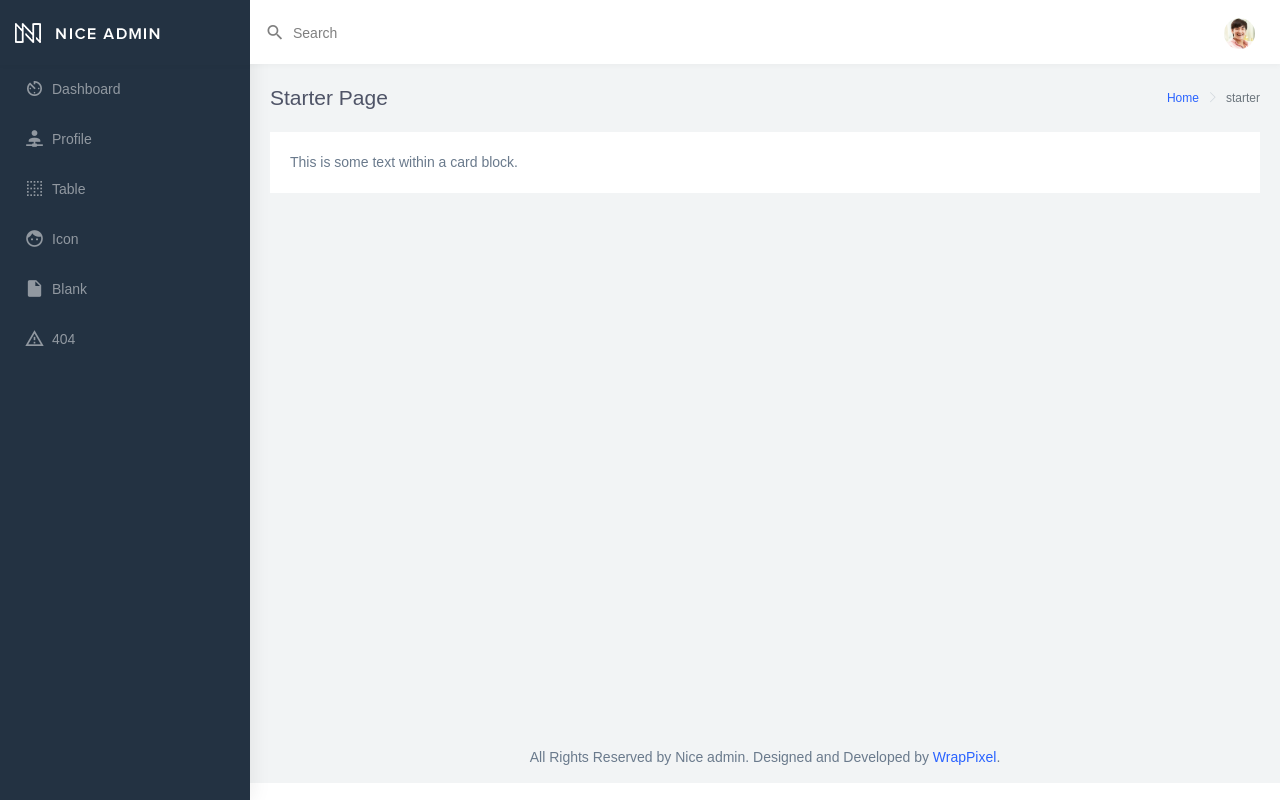
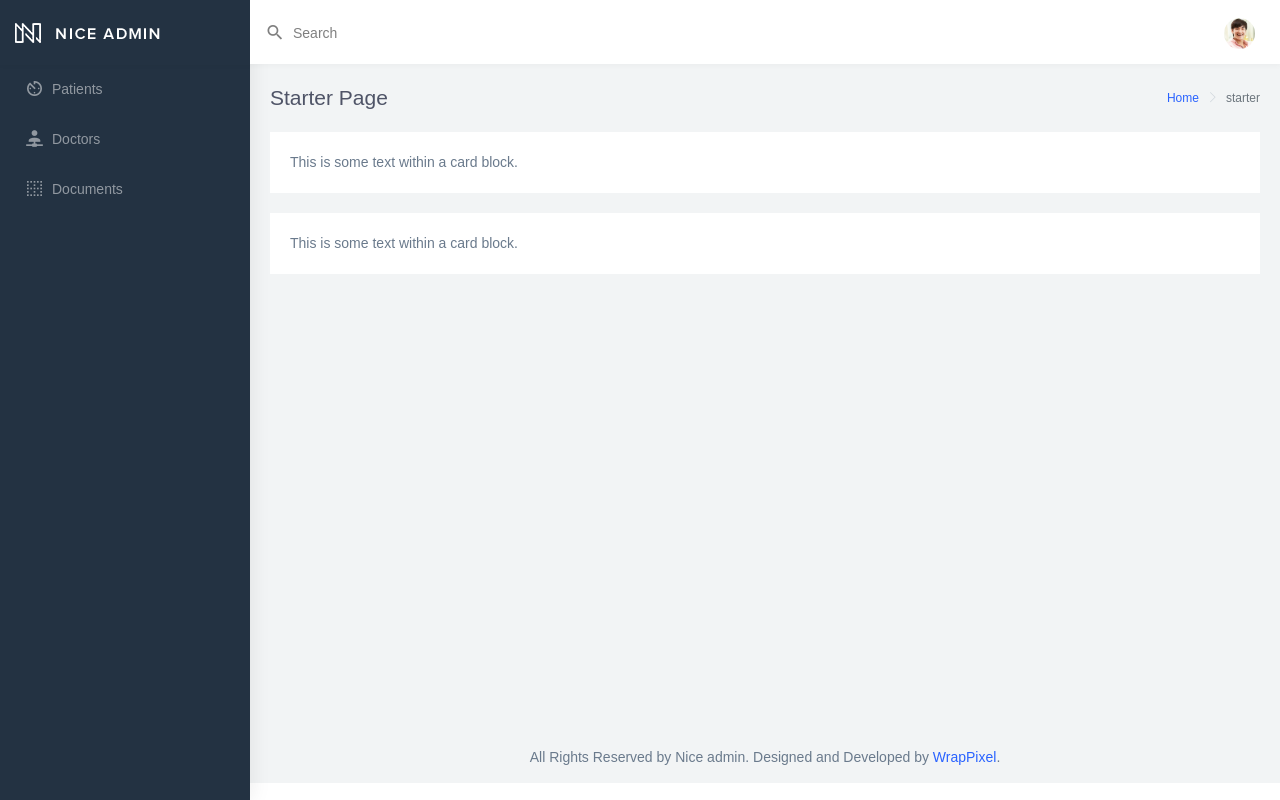
Before and after one commit to neel-bp/web_integration, a Flask app: page /starter in a window 1280 px wide. Run offline with Flask 2, Linux system fonts and the light colour scheme; some libraries are stand-ins or nearby versions; some web fonts are replaced.

Commit message:
patient initial

```diff
--- a/web_integration/__init__.py
+++ b/web_integration/__init__.py
@@ -3,5 +3,6 @@ from flask import Flask
 app = Flask(__name__)
 
 app.config['SECRET_KEY'] = 'ninggagaga'
+rest_link = 'http://127.0.0.1:8080'
 
 from web_integration import routes
--- a/web_integration/routes.py
+++ b/web_integration/routes.py
@@ -1,5 +1,7 @@
-from web_integration import app
-from flask import render_template
+from web_integration import app, rest_link
+from flask import render_template, abort
+import requests
+from web_integration.utilfuncs import time_con
 
 @app.route('/',methods=['GET','POST'])
 def home():
@@ -8,3 +10,11 @@ def home():
 @app.route('/starter',methods=['GET','POST'])
 def starter():
     return render_template('starter-kit.html', title='Starter', page_title='Starter Page', breadcrumb_title='starter')
+
+@app.route('/patients', methods=['GET'])
+def patients():
+    r = requests.get(f'{rest_link}/patients')
+    if r.status_code != 200:
+        abort(500)
+    patient_list = r.json()
+    return render_template('patients.html',title='Patients',page_title='Patients',breadcrumb_title='Patients',patient_list=patient_list, time_con=time_con,rest_link=rest_link)
--- a/web_integration/templates/layout.html
+++ b/web_integration/templates/layout.html
@@ -142,39 +142,21 @@
                 <nav class="sidebar-nav">
                     <ul id="sidebarnav">
                         <li class="sidebar-item">
-                            <a class="sidebar-link waves-effect waves-dark sidebar-link" href="index.html" aria-expanded="false">
+                            <a class="sidebar-link waves-effect waves-dark sidebar-link" href="#" aria-expanded="false">
                                 <i class="mdi mdi-av-timer"></i>
-                                <span class="hide-menu">Dashboard</span>
+                                <span class="hide-menu">Patients</span>
                             </a>
                         </li>
                         <li class="sidebar-item">
-                            <a class="sidebar-link waves-effect waves-dark sidebar-link" href="pages-profile.html" aria-expanded="false">
+                            <a class="sidebar-link waves-effect waves-dark sidebar-link" href="#" aria-expanded="false">
                                 <i class="mdi mdi-account-network"></i>
-                                <span class="hide-menu">Profile</span>
+                                <span class="hide-menu">Doctors</span>
                             </a>
                         </li>
                         <li class="sidebar-item">
-                            <a class="sidebar-link waves-effect waves-dark sidebar-link" href="table-basic.html" aria-expanded="false">
+                            <a class="sidebar-link waves-effect waves-dark sidebar-link" href="#" aria-expanded="false">
                                 <i class="mdi mdi-border-none"></i>
-                                <span class="hide-menu">Table</span>
-                            </a>
-                        </li>
-                        <li class="sidebar-item">
-                            <a class="sidebar-link waves-effect waves-dark sidebar-link" href="icon-material.html" aria-expanded="false">
-                                <i class="mdi mdi-face"></i>
-                                <span class="hide-menu">Icon</span>
-                            </a>
-                        </li>
-                        <li class="sidebar-item">
-                            <a class="sidebar-link waves-effect waves-dark sidebar-link" href="starter-kit.html" aria-expanded="false">
-                                <i class="mdi mdi-file"></i>
-                                <span class="hide-menu">Blank</span>
-                            </a>
-                        </li>
-                        <li class="sidebar-item">
-                            <a class="sidebar-link waves-effect waves-dark sidebar-link" href="error-404.html" aria-expanded="false">
-                                <i class="mdi mdi-alert-outline"></i>
-                                <span class="hide-menu">404</span>
+                                <span class="hide-menu">Documents</span>
                             </a>
                         </li>
                     </ul>
--- a/web_integration/templates/starter-kit.html
+++ b/web_integration/templates/starter-kit.html
@@ -9,4 +9,13 @@
         </div>
     </div>
 </div>
+<div class="row">
+    <div class="col-12">
+        <div class="card">
+            <div class="card-body">
+                This is some text within a card block.
+            </div>
+        </div>
+    </div>
+</div>
 {% endblock content %}
--- /dev/null
+++ b/web_integration/utilfuncs.py
@@ -0,0 +1,5 @@
+from datetime import datetime
+
+def time_con(dd):
+    a = datetime.fromisoformat(dd)
+    return a.strftime('%Y-%m-%d')
```
Also changed, not shown: web_integration/templates/patients.html (added, +29 -0 lines).
